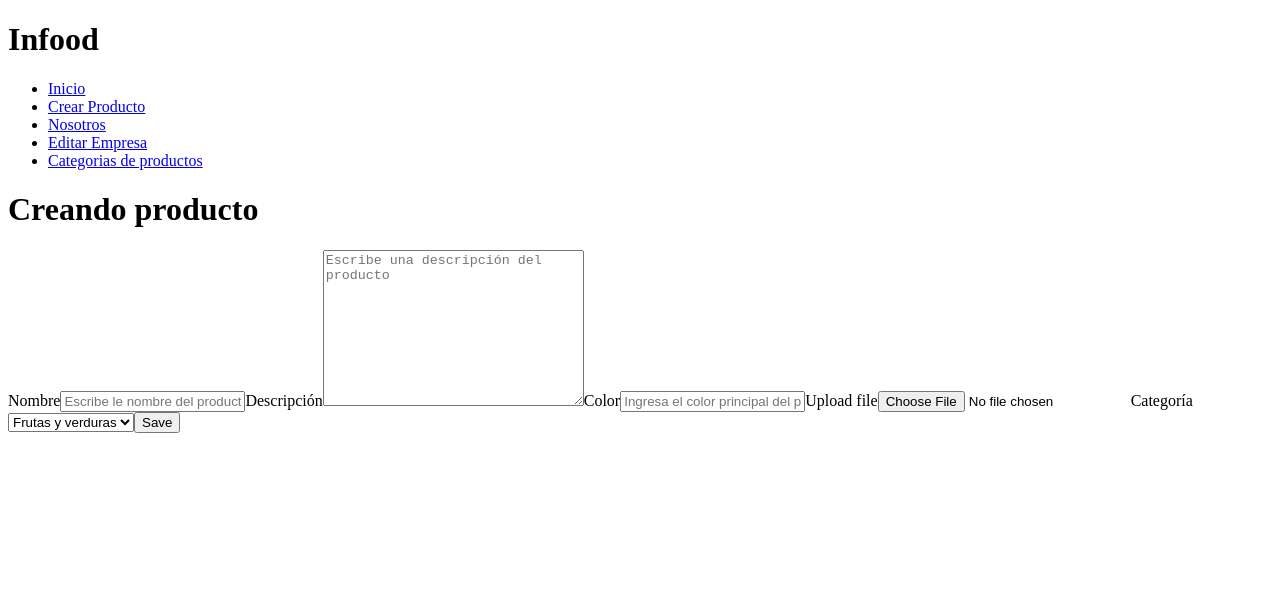
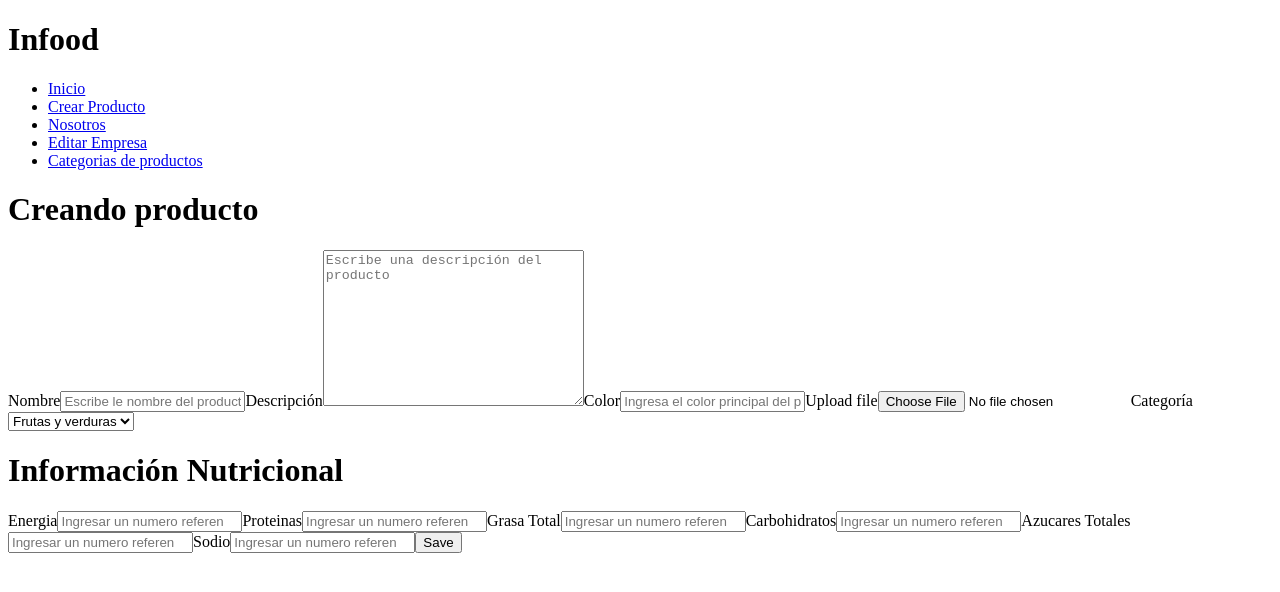
Before and after one commit to Rest02/Blog-MERN, a React (Vite) app in the folder client/: page /newProduct in a window 1280 px wide. Shown: the top 592 px of the page. Built offline with nearby package versions, Linux system fonts and the light colour scheme; the HTML template or start-up script is replaced by a standard one.

Commit message:
0.5.3 Creando parte del form Inf Nutricional formik

```diff
--- a/client/src/App.jsx
+++ b/client/src/App.jsx
@@ -8,6 +8,7 @@ import Nosotros from "./pages/Nosotros";
 import EditEmpresa from "./pages/EditEmpresa";
 import { InfoodContextProvider } from "./Context/Context";
 import CategoriasPage from "./pages/CategoriasPage";
+// import InfNutricionalPage from './pages/InfNutricionalPage'
 
 function App() {
   return (
--- a/client/src/pages/ProductForm.jsx
+++ b/client/src/pages/ProductForm.jsx
@@ -11,16 +11,15 @@ function ProductForm() {
   const { text, getOneProducto, createProduct } = useInfood();
   console.log(text);
 
-  useEffect(()=>{
-    async function sendProducto(){
-      if(params.id){
-        const product = await getOneProducto(params.id)
-        console.log(product)
+  useEffect(() => {
+    async function sendProducto() {
+      if (params.id) {
+        const product = await getOneProducto(params.id);
+        console.log(product);
       }
     }
-    sendProducto()
-  },[])
-
+    sendProducto();
+  }, []);
 
   return (
     <div>
@@ -31,18 +30,23 @@ function ProductForm() {
           Nombre: "",
           Descripción: "",
           Color: "",
+          Energia: "",
+          proteinas: "",
+          grasaTotal: "",
+          Carbohidratos: "",
+          azucaresTotal: "",
           photo: "",
+          sodio: "",
           idCategoria: "1",
         }}
         onSubmit={async (values, { resetForm, setSubmitting }) => {
-          if(params.id){
-            console.log(params.id)
-          }else{
-            await createProduct(values)
+          if (params.id) {
+            console.log(params.id);
+          } else {
+            await createProduct(values);
             resetForm();
             navigate("/");
           }
-
         }}
       >
         {({
@@ -106,6 +110,73 @@ function ProductForm() {
 
             {/* --------------------------------------------------------------------------------- */}
 
+            <h1>Información Nutricional</h1>
+            <label>Energia</label>
+            <input
+              type="number"
+              name="Energia"
+              placeholder="Ingresar un numero referente a la energia del producto"
+              onChange={handleChange}
+              value={values.Energia}
+            />
+
+            {/* --------------------------------------------------------------------------------- */}
+
+            <label>Proteinas</label>
+            <input
+              type="number"
+              name="proteinas"
+              placeholder="Ingresar un numero referente a la proteina del producto"
+              onChange={handleChange}
+              value={values.proteinas}
+            />
+
+            {/* --------------------------------------------------------------------------------- */}
+
+            <label>Grasa Total</label>
+            <input
+              type="number"
+              name="grasaTotal"
+              placeholder="Ingresar un numero referente a la Grasa total del producto"
+              onChange={handleChange}
+              value={values.grasaTotal}
+            />
+
+            {/* --------------------------------------------------------------------------------- */}
+
+            <label>Carbohidratos</label>
+            <input
+              type="number"
+              name="Carbohidratos"
+              placeholder="Ingresar un numero referente a los carbohidratos totales del producto"
+              onChange={handleChange}
+              value={values.Carbohidratos}
+            />
+
+            {/* --------------------------------------------------------------------------------- */}
+
+            <label>Azucares Totales</label>
+            <input
+              type="number"
+              name="azucaresTotal"
+              placeholder="Ingresar un numero referente a los azucares totales del producto"
+              onChange={handleChange}
+              value={values.azucaresTotal}
+            />
+
+            {/* --------------------------------------------------------------------------------- */}
+
+            <label>Sodio</label>
+            <input
+              type="number"
+              name="sodio"
+              placeholder="Ingresar un numero referente a el sodio total del producto"
+              onChange={handleChange}
+              value={values.sodio}
+            />
+
+            {/* --------------------------------------------------------------------------------- */}
+
             <button type="submit" disabled={isSubmitting}>
               {isSubmitting ? "Saving..." : "Save"}
             </button>
```
